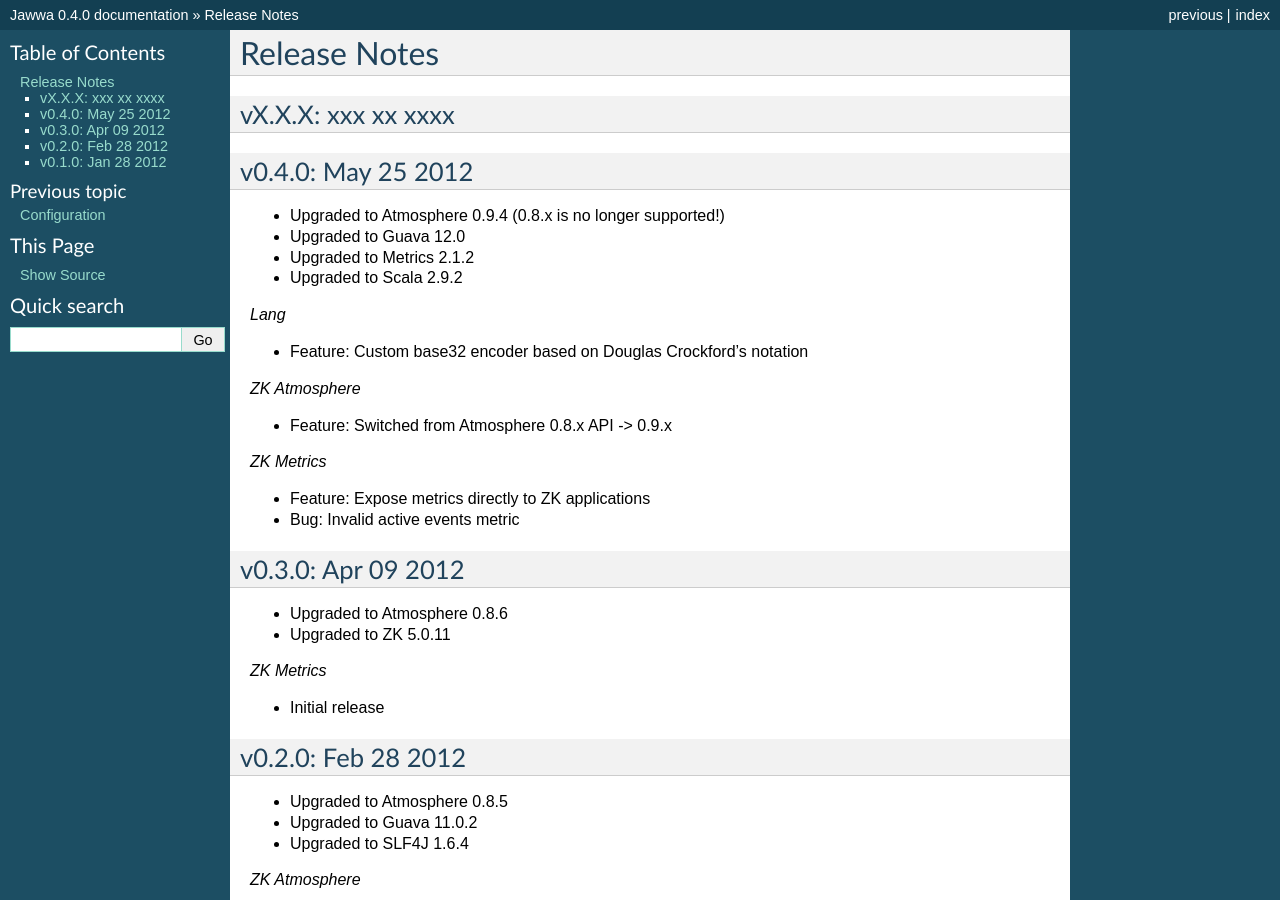
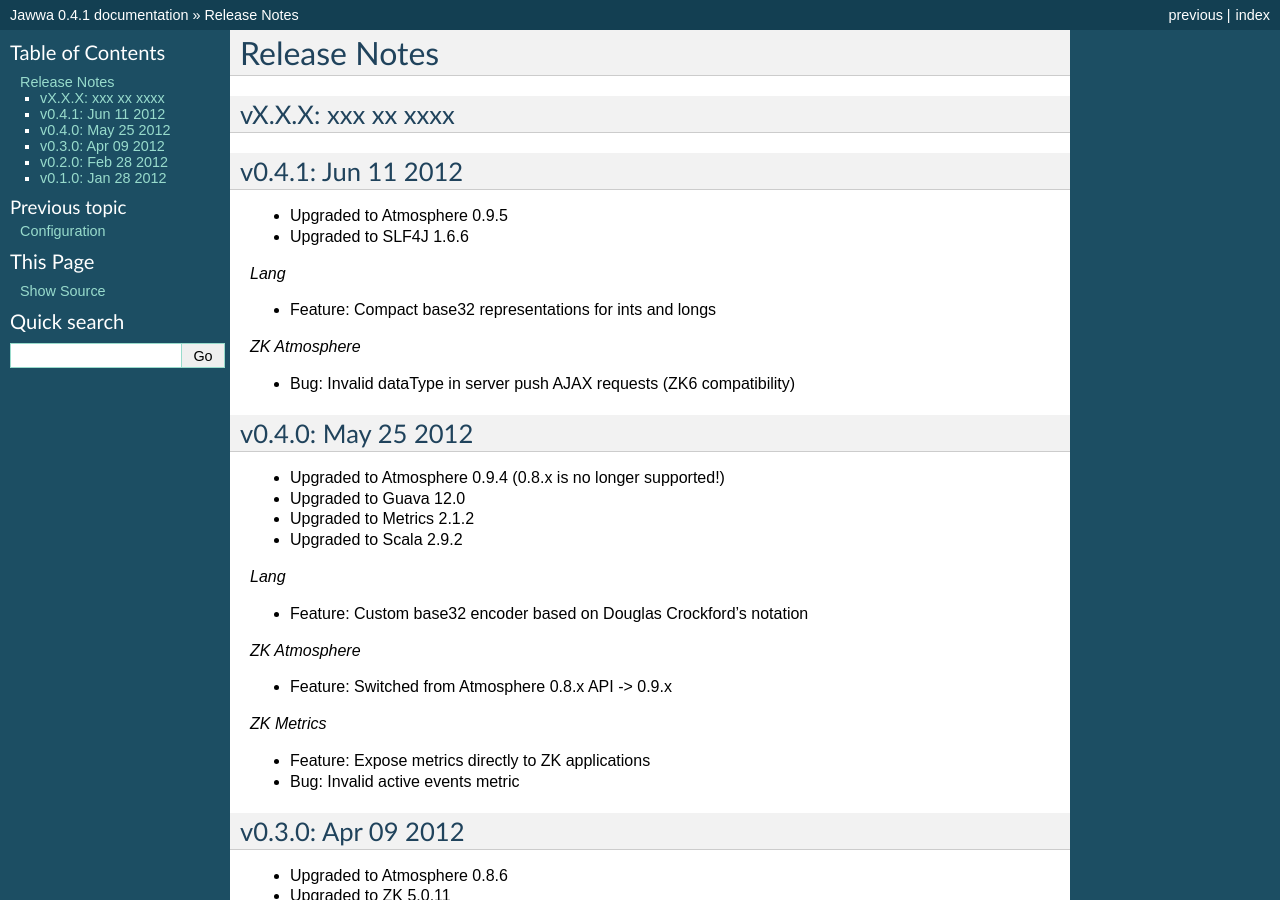
Before and after one commit to Gekkio/jawwa, a Sphinx documentation site: the page built from docs/misc/release-notes.rst, in a window 1280 px wide and 900 px high. Built offline with Sphinx 7.4.7, drawn with Linux system fonts in a browser that asks for light colours; some of the changed text lies outside the part shown.

Commit message:
Release: 0.4.1

```diff
--- a/docs/conf.py
+++ b/docs/conf.py
@@ -50,7 +50,7 @@
 # The short X.Y version.
 version = '0.4'
 # The full version, including alpha/beta/rc tags.
-release = '0.4.0'
+release = '0.4.1'
 
 # The language for content autogenerated by Sphinx. Refer to documentation
 # for a list of supported languages.
--- a/docs/misc/release-notes.rst
+++ b/docs/misc/release-notes.rst
@@ -3,6 +3,19 @@
 
 vX.X.X: xxx xx xxxx
 -------------------
+
+v0.4.1: Jun 11 2012
+-------------------
+* Upgraded to Atmosphere 0.9.5
+* Upgraded to SLF4J 1.6.6
+
+*Lang*
+
+* Feature: Compact base32 representations for ints and longs
+
+*ZK Atmosphere*
+
+* Bug: Invalid dataType in server push AJAX requests (ZK6 compatibility)
 
 v0.4.0: May 25 2012
 -------------------
--- a/pom.xml
+++ b/pom.xml
@@ -4,7 +4,7 @@
 	<modelVersion>4.0.0</modelVersion>
 	<groupId>fi.jawsy.jawwa</groupId>
 	<artifactId>jawwa-parent</artifactId>
-	<version>0.4.1-SNAPSHOT</version>
+	<version>0.4.1</version>
 	<packaging>pom</packaging>
 	<name>Jawwa</name>
 
```
Also changed, not shown: README.md (+8 -8 lines), 6 other files.
